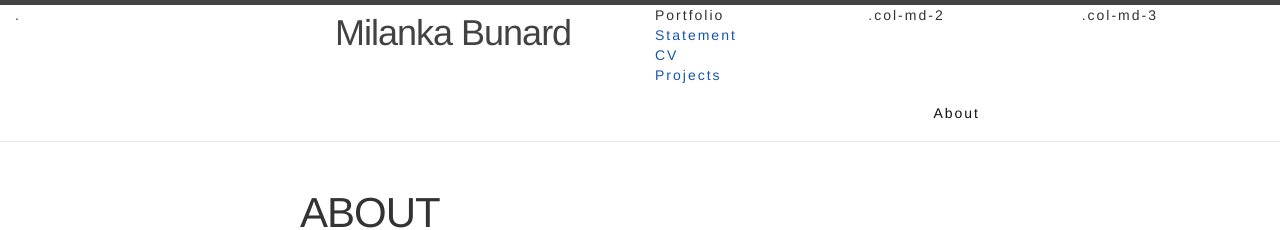
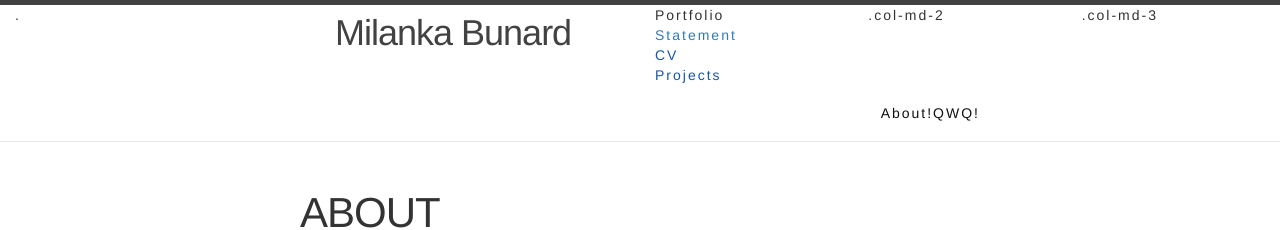
Before and after one commit to milankabunard/milankabunard.github.io, a Jekyll site: the page built from about.md, in a window 1280 px wide. Shown: the top 230 px of the page. Built offline with Jekyll 4.4.1, drawn with Linux system fonts in a browser that asks for light colours.

Commit message:
changes header

```diff
--- a/_includes/header.html
+++ b/_includes/header.html
@@ -6,7 +6,7 @@
 <div class="row">
   <div class="col-md-3">.</div>
   <div class="col-md-3"><a class="site-title" href="{{ site.baseurl }}/">{{ site.title }}</a></div>
-  <div class="col-md-2"><a href=""></a>Portfolio<br/><a href="">Statement</a><br/><a href="">CV</a><br/><a href="">Projects</a></div>
+  <div class="col-md-2"><a href=""></a>Portfolio<br/><a href="/about">Statement</a><br/><a href="">CV</a><br/><a href="">Projects</a></div>
   <div class="col-md-2">.col-md-2</div>
   <div class="col-md-2">.col-md-3</div>
 </div>
@@ -28,7 +28,7 @@
       <div class="trigger">
         {% for page in site.pages %}
           {% if page.title %}
-          <a class="page-link" href="{{ page.url | prepend: site.baseurl }}">{{ page.title }}</a>
+          <a class="page-link" href="{{ page.url | prepend: site.baseurl }}">{{ page.title }}!QWQ!</a>
           {% endif %}
         {% endfor %}
       </div>
```
